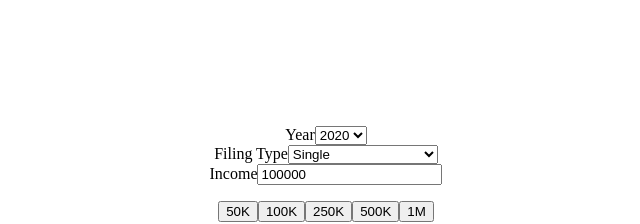
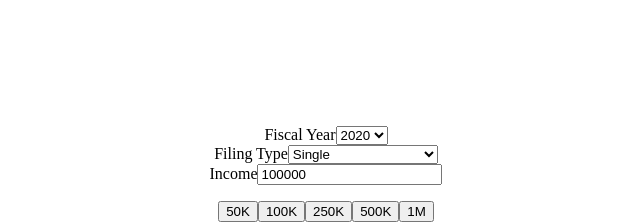
Before and after one commit to kddnewton/taxes, a React app: page / in a window 1280 px wide. Shown: the top 224 px of the page, without its empty margins (314-954 px from the left). Built offline with nearby package versions, Linux system fonts and the light colour scheme; the HTML template or start-up script is replaced by a standard one.

Commit message:
Call it a fiscal year

```diff
--- a/src/Settings.tsx
+++ b/src/Settings.tsx
@@ -46,7 +46,7 @@ const Settings: React.FC<SettingsProps> = ({
   return (
     <div style={{ display: "flex", flexDirection: "column" }}>
       <label htmlFor="year">
-        Year
+        Fiscal Year
         <select id="year" name="year" onChange={handleBracketSetsKeyChange} value={bracketSetsKey}>
           {Object.keys(bracketSets).map(key => (
             <option key={key} value={key}>{key}</option>
```
